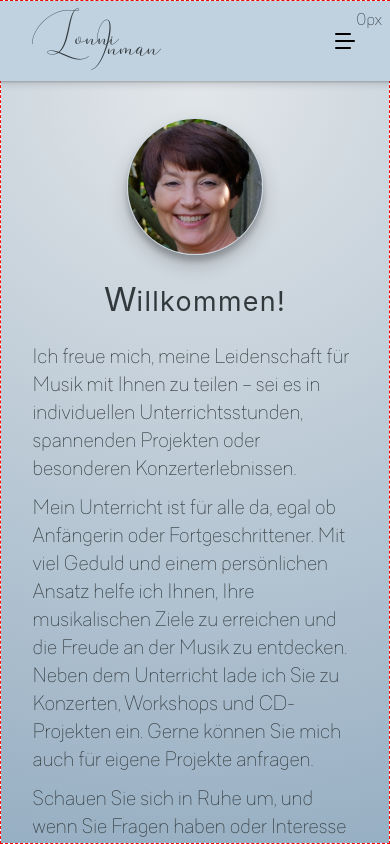
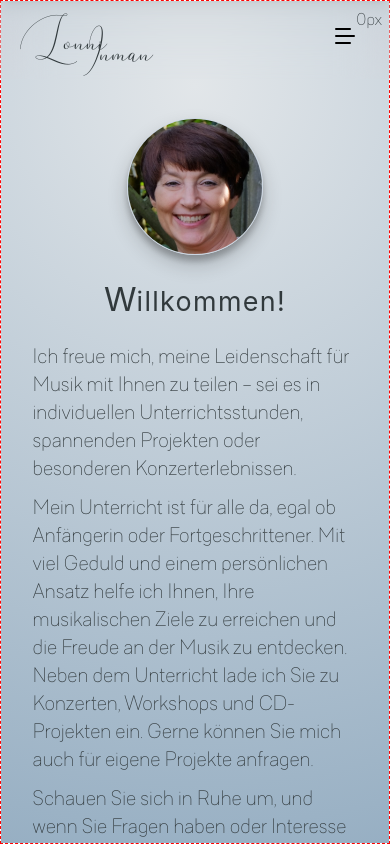
Before and after one commit to j-eick/lonni-homepage, a Next.js app: page /home in a window 390 px wide. Built offline with nearby package versions, Linux system fonts and the light colour scheme; a web font is replaced by a local one.

Commit message:
header now blurry transparent

```diff
--- a/components/ui/mainLayout/header/Header.tsx
+++ b/components/ui/mainLayout/header/Header.tsx
@@ -17,7 +17,7 @@ export default function Header({ isModalOpen, setIsModalOpen, underlineLinkClass
     // const [buttonClicked, setButtonClicked] = useState(path);
 
     const linkStyleClasses = (href: string) =>
-        `h-1/3 w-full grid place-items-center duration-300 transition-all
+        `w-full grid place-items-center duration-300 transition-all
         ${href === buttonClicked ? `scale-navLinks-selected text-navLinks font-bold` : ""}`;
 
     // const underlineLinkClasses = (href: string) => `w-max px-2 text-center relative navLinks-underlineHover
@@ -129,33 +129,28 @@ export default function Header({ isModalOpen, setIsModalOpen, underlineLinkClass
             </div>
             {/* ----- MOBILE HEADER ----- */}
             <div className="relative">
-                {/* <div className="absolute z-10 bottom-10 w-full h-[.5px] bg-black" /> */}
                 <div
-                    className={`fixed z-10 w-full pl-[2vw] pr-[5vw] py-[1vw] flex justify-between items-center
-                        min-h-[80px] h-mobile-header bg-header-mobile shadow-flat
+                    className={`fixed z-10 w-full h-mobile-header-parent backdrop-blur-xl
+                                md:hidden`}
+                >
+                    <div
+                        className={`h-mobile-header py-[1vw]
+                                    flex justify-between items-center
                                     2xs:px-8
-                        md:hidden`}
+                                `}
                     >
                         <Link
                             href="/home"
                             className="h-full grid place-items-center "
                         >
                             <h1
-                            className={`relative h-[16vw] w-[31vw] text-[8vw] font-headerTitle
-                                    xs:w-[33vw]`}
+                                className={`relative h-full w-[31vw] max-w-[205px] text-[8vw] font-headerTitle
+                                        2xs:text-size-headerTitle-mobile-2xs
+                                        xs:w-[33vw]
+                                        `}
                             >
-                            <span
-                                className={`absolute top-0 left-0
-                                        2xs:text-size-headerTitle-mobile-2xs`}
-                            >
-                                Lonni
-                            </span>
-                            <span
-                                className={`absolute bottom-0 right-0
-                                        2xs:text-[9vw]`}
-                            >
-                                Inman
-                            </span>
+                                <span className={`absolute top-title-lonni-top left-[-3vw] `}>Lonni</span>
+                                <span className={`absolute top-[5.5vw] right-[2vw] `}>Inman</span>
                             </h1>
                         </Link>
                         <BurgerMenu
@@ -195,6 +190,7 @@ export default function Header({ isModalOpen, setIsModalOpen, underlineLinkClass
                 </div> */}
                     </div>
                 </div>
+            </div>
         </header>
     );
 }
```
Lines whose indentation alone changed are shown as unchanged.
